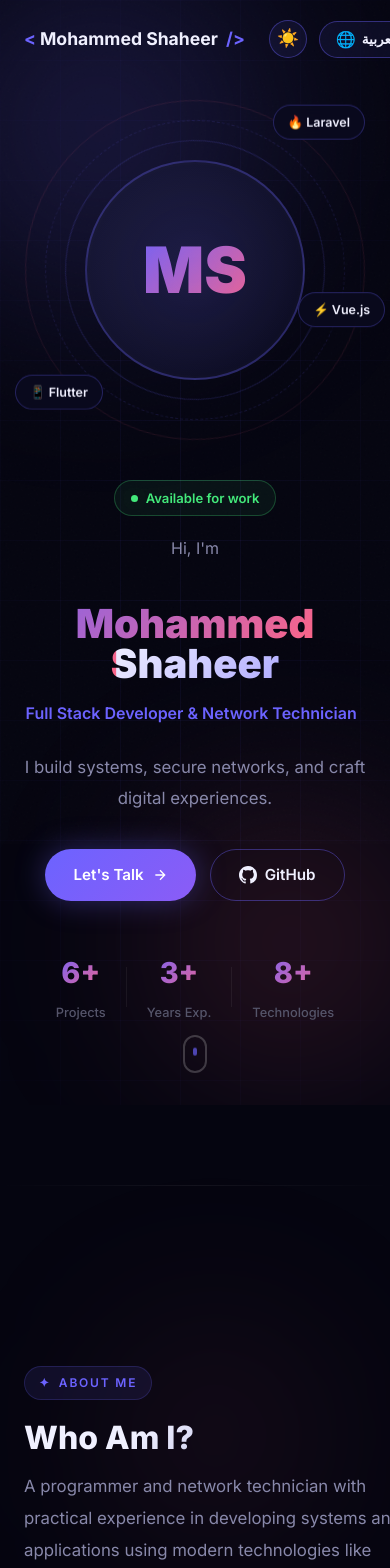
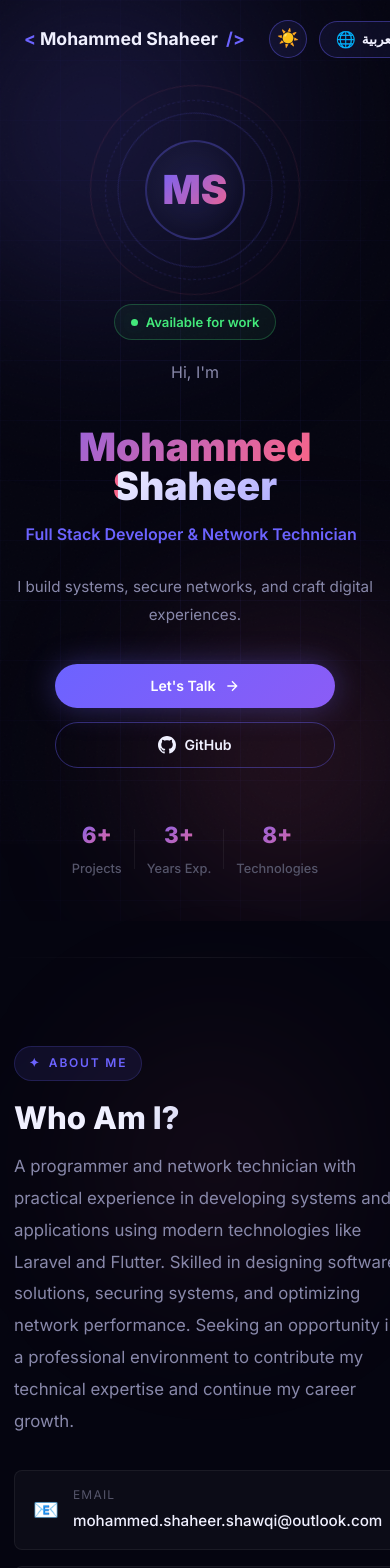
Before and after one commit to MohammedShahir/portfolio, a Vue app: page / in a window 390 px wide. Shown: the top 1568 px of the page. Built offline with nearby package versions, Linux system fonts and the light colour scheme.

Commit message:
feat: add responsive global styles and ExperienceSection and HeroSection components

```diff
--- a/src/assets/main.css
+++ b/src/assets/main.css
@@ -36,9 +36,17 @@
   --border-hover: rgba(91,82,232,0.35);
 }
 
-/* ─── Theme Transition (only on non-interactive elements) ─── */
-:not(input):not(textarea):not(button):not(a):not(select) {
-  transition: background-color 0.4s ease, border-color 0.4s ease, color 0.3s ease, box-shadow 0.4s ease;
+/* ─── Theme Transition (only on non-interactive, non-animated elements) ─── */
+body *:not(input):not(textarea):not(button):not(a):not(select) {
+  transition: background-color 0.4s ease, border-color 0.4s ease, color 0.3s ease;
+}
+
+/* ─── Preserve reveal animations (override global transition) ─── */
+.reveal, .reveal-left, .reveal-right {
+  transition: opacity 0.7s ease, transform 0.7s ease !important;
+}
+.reveal.visible, .reveal-left.visible, .reveal-right.visible {
+  transition: opacity 0.7s ease, transform 0.7s ease !important;
 }
 
 html { scroll-behavior: smooth; }
@@ -215,3 +223,21 @@ body::before {
 
 /* ─── Divider ─── */
 .divider { width: 100%; height: 1px; background: linear-gradient(90deg, transparent, var(--border), transparent); margin: 80px 0; }
+
+/* ─── Global Mobile Responsive ─── */
+@media (max-width: 768px) {
+  .section { padding: 70px 0; }
+  .container { padding: 0 16px; }
+  .divider { margin: 48px 0; }
+  .section-title { font-size: clamp(1.7rem, 7vw, 2.5rem); }
+  .section-sub { font-size: 0.95rem; }
+  .card { padding: 20px; }
+  .btn { padding: 10px 22px; font-size: 0.88rem; }
+}
+
+@media (max-width: 480px) {
+  .section { padding: 52px 0; }
+  .container { padding: 0 14px; }
+  .divider { margin: 36px 0; }
+  .section-title { font-size: clamp(1.5rem, 8vw, 2rem); }
+}
--- a/src/components/ExperienceSection.vue
+++ b/src/components/ExperienceSection.vue
@@ -77,7 +77,7 @@ const active = ref(null)
   border-radius: 50%;
   background: var(--bg-secondary);
   border: 2px solid var(--accent-1);
-  transition: all 0.35s;
+  transition: all 0.35s !important;
   position: relative;
 }
 .timeline-item.is-active .tl-dot-inner {
@@ -96,7 +96,15 @@ const active = ref(null)
 }
 .timeline-item:last-child .tl-line { display: none; }
 
-.tl-card { margin-bottom: 24px; }
+.tl-card {
+  margin-bottom: 24px;
+  /* Override global .card:hover transform to prevent disappearing on hover */
+  transform: none !important;
+}
+.tl-card:hover {
+  transform: none !important;
+  border-color: rgba(108,99,255,0.25);
+}
 .timeline-item.is-active .tl-card {
   border-color: rgba(108,99,255,0.35);
   background: rgba(108,99,255,0.04);
@@ -125,5 +133,13 @@ const active = ref(null)
 @media (max-width: 640px) {
   .tl-header { flex-direction: column; }
   .tl-meta { align-items: flex-start; }
+  .timeline-item {
+    grid-template-columns: 28px 1fr;
+    gap: 12px;
+  }
+  .tl-dot { padding-top: 20px; }
+  .tl-line { left: 13px; }
+  .tl-card { padding: 16px; }
+  .tl-role { font-size: 0.95rem; }
 }
 </style>
--- a/src/components/HeroSection.vue
+++ b/src/components/HeroSection.vue
@@ -337,11 +337,33 @@ onUnmounted(() => clearTimeout(timer))
 }
 
 @media (max-width: 900px) {
-  .hero-inner { grid-template-columns: 1fr; text-align: center; }
+  .hero-inner { grid-template-columns: 1fr; text-align: center; gap: 32px; padding-top: 20px; padding-bottom: 60px; }
   .hero-visual { order: -1; }
   .hero-actions { justify-content: center; }
   .hero-stats { justify-content: center; }
   .hero-tagline { margin: 0 auto 36px; }
   .hero-badge { margin: 0 auto 24px; }
+  .avatar-wrapper { width: 220px; height: 220px; }
+  .ring-1 { width: 190px; height: 190px; }
+  .ring-2 { width: 220px; height: 220px; }
+  .ring-3 { width: 250px; height: 250px; }
+  .avatar-initials { font-size: 3rem; }
+}
+
+@media (max-width: 600px) {
+  .hero-inner { padding: 20px 0 40px; gap: 24px; }
+  .hero-title { font-size: clamp(2rem, 10vw, 3rem); }
+  .hero-tagline { font-size: 0.95rem; }
+  .hero-actions { flex-direction: column; align-items: center; }
+  .hero-actions .btn { width: 100%; max-width: 280px; justify-content: center; }
+  .hero-stats { gap: 12px; }
+  .stat-num { font-size: 1.4rem; }
+  .avatar-wrapper { width: 180px; height: 180px; }
+  .ring-1 { width: 155px; height: 155px; }
+  .ring-2 { width: 180px; height: 180px; }
+  .ring-3 { width: 210px; height: 210px; }
+  .avatar-initials { font-size: 2.5rem; }
+  .float-badge { display: none; }
+  .scroll-indicator { display: none; }
 }
 </style>
```
